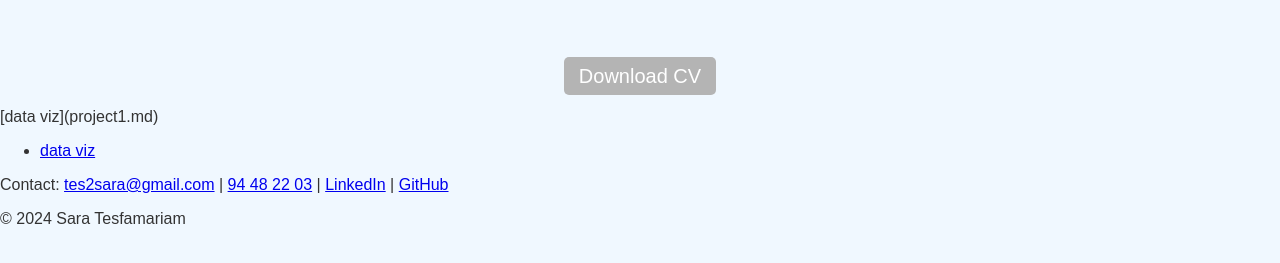
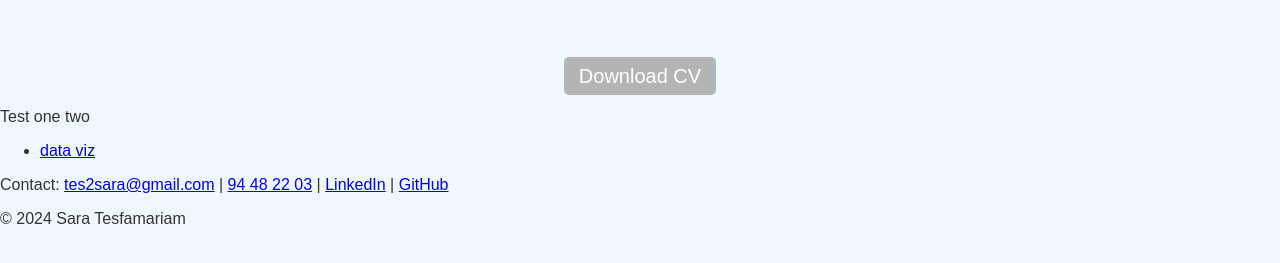
Before and after one commit to tes2sara/sara_tesfamariam, a Jekyll site: the page built from index.md, in a window 1280 px wide. Shown: the part 376-639 px from the top of the page. Built offline with Jekyll 4.4.1, drawn with Linux system fonts in a browser that asks for light colours; Markdown is read by kramdown in place of the engine named in the settings.

Commit message:
Update index.md

```diff
--- a/index.md
+++ b/index.md
@@ -27,6 +27,6 @@ title: Home
     <a href="CV.pdf" download="Sara_CV.pdf" style="padding: 8px 15px; background-color: #b4b4b4; color: white; text-decoration: none; border-radius: 5px; font-size: 20px;">Download CV</a>
 </div>
 <div class="row">
-    <div class="column"> [data viz](project1.md) </div>
+    <div class="column">Test one two</div>
 </div>
 - [data viz](project1.md)
```
